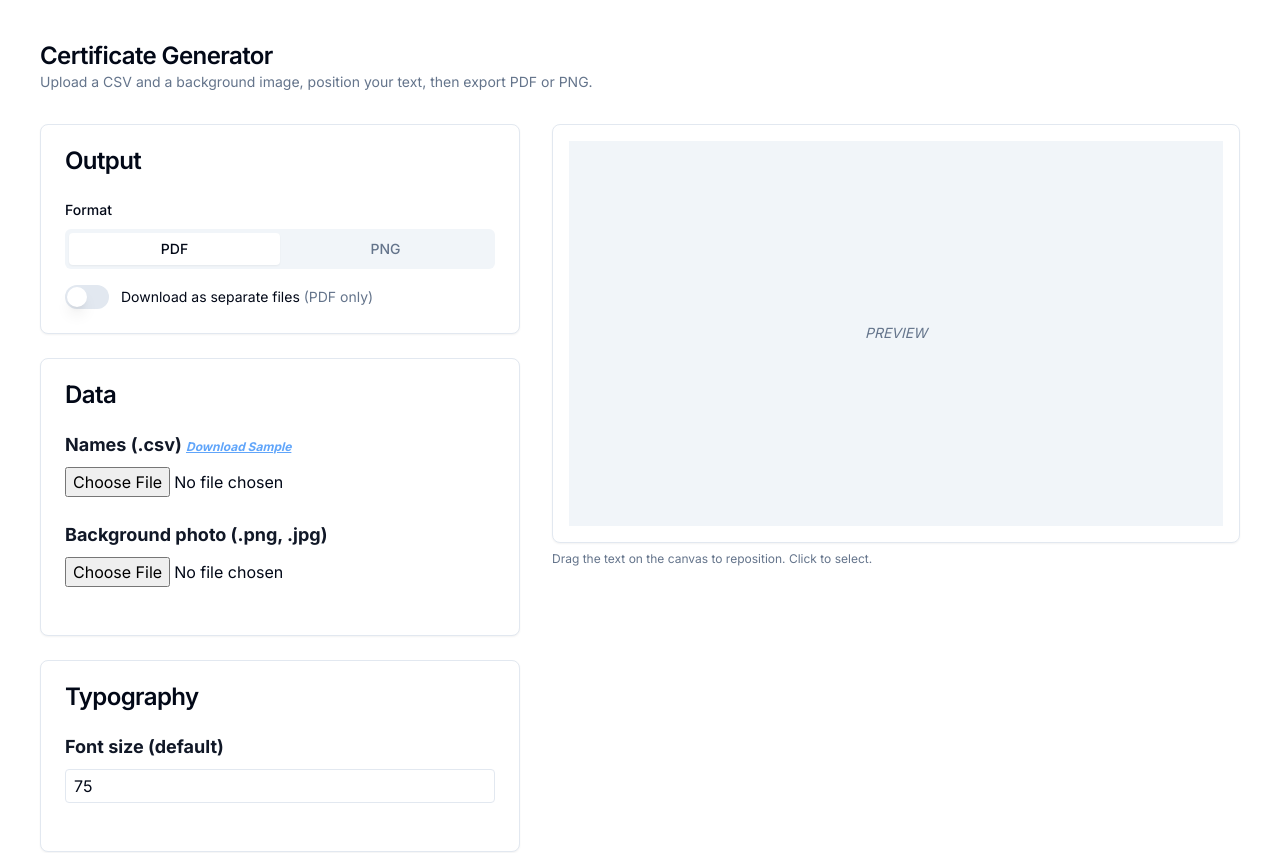
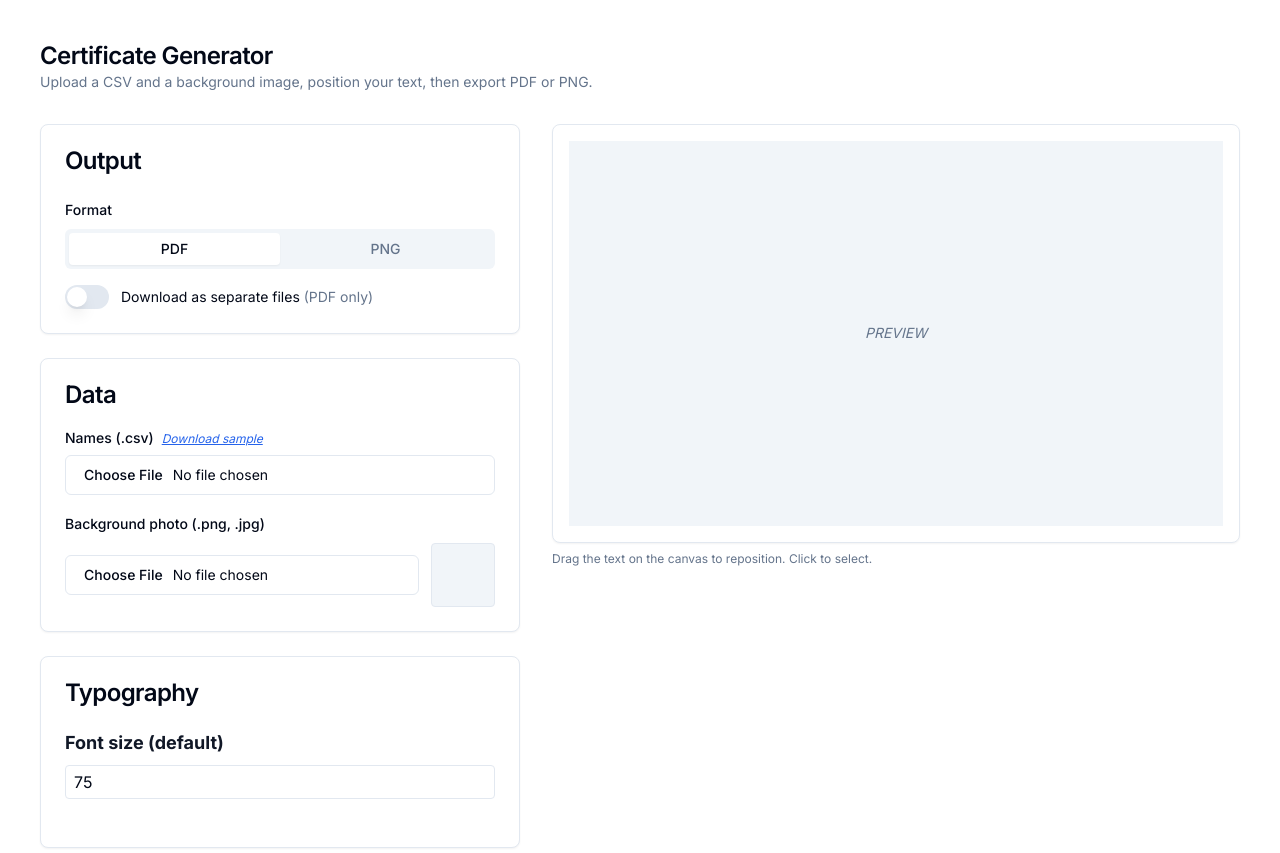
Before and after one commit to jrga03/cert-generator, a Next.js app: page / in a window 1280 px wide. Shown: the top 853 px of the page. Built offline with nearby package versions, Linux system fonts and the light colour scheme.

Commit message:
refactor: use shadcn Input and Select for data card

```diff
--- a/src/app/page.js
+++ b/src/app/page.js
@@ -15,6 +15,8 @@ import { Card, CardContent, CardHeader, CardTitle } from "@/components/ui/card";
 import { Tabs, TabsList, TabsTrigger } from "@/components/ui/tabs";
 import { Switch } from "@/components/ui/switch";
 import { Label } from "@/components/ui/label";
+import { Input } from "@/components/ui/input";
+import { Select, SelectContent, SelectItem, SelectTrigger, SelectValue } from "@/components/ui/select";
 import { loadSettings, saveSettings, migrateLoadedSettings } from "@/utils/persistence";
 import { updateElement as updateElementHelper, parseCertCsv } from "@/utils/elements";
 
@@ -314,67 +316,56 @@ export default function Home() {
             <Card>
               <CardHeader><CardTitle>Data</CardTitle></CardHeader>
               <CardContent className="space-y-4">
-                <Field
-                  label={
-                    <div>
-                      <label htmlFor="names">Names (.csv) </label>
-                      <a
-                        className="text-xs text-blue-400 underline italic"
-                        href="/sample_names.csv"
-                        download
-                      >
-                        Download Sample
+                <div className="space-y-2">
+                  <div className="flex items-baseline gap-2">
+                    <Label htmlFor="names">Names (.csv)</Label>
+                    <a className="text-xs text-primary underline italic" href="/sample_names.csv" download>
+                      Download sample
                     </a>
                   </div>
-                  }
-                >
-                  <input
-                    id="names"
-                    name="names"
-                    type="file"
-                    accept=".csv"
-                    required
-                    onChange={onChangeCsv}
-                  />
-                  {csvError && <p className="mt-1 text-sm text-red-600">{csvError}</p>}
-                </Field>
+                  <Input id="names" name="names" type="file" accept=".csv" required onChange={onChangeCsv} />
+                  {csvError && <p className="text-sm text-destructive">{csvError}</p>}
+                </div>
 
-                <div className="flex flex-row gap-4">
-                  <Field label="Background photo (.png, .jpg)" labelFor="bgPhoto">
-                    <input
+                <div className="space-y-2">
+                  <Label htmlFor="bgPhoto">Background photo (.png, .jpg)</Label>
+                  <div className="flex items-center gap-3">
+                    <Input
                       id="bgPhoto"
                       name="bgPhoto"
                       type="file"
                       accept=".png, .jpg"
                       required
                       onChange={onChangeBgPhoto}
+                      className="flex-1"
                     />
-                  </Field>
-
-                  <div className="w-20 h-20">
+                    <div className="w-16 h-16 rounded border bg-muted overflow-hidden flex-shrink-0">
                       {bgPhoto && <img className="w-full h-full object-contain" src={bgPhoto} alt="" />}
+                    </div>
                   </div>
                 </div>
 
                 {csvRows && csvRows.length > 0 && (
-                  <Field label="Preview row" labelFor="previewRow">
-                    <select
-                      id="previewRow"
-                      className="border px-2 py-1 rounded"
-                      value={previewRowIndex}
-                      onChange={(e) => setPreviewRowIndex(Number(e.target.value))}
+                  <div className="space-y-2">
+                    <Label htmlFor="previewRow">Preview row</Label>
+                    <Select
+                      value={String(previewRowIndex)}
+                      onValueChange={(v) => setPreviewRowIndex(Number(v))}
                     >
+                      <SelectTrigger id="previewRow"><SelectValue /></SelectTrigger>
+                      <SelectContent>
                         {csvRows.map((row, i) => {
                           const label = row.filter(Boolean).join(" — ");
                           const truncated = label.length > 60 ? label.slice(0, 57) + "…" : label;
                           return (
-                          <option key={i} value={i}>
+                            <SelectItem key={i} value={String(i)}>
                               {truncated || `Row ${i + 1}`}
-                          </option>
+                            </SelectItem>
                           );
                         })}
-                    </select>
-                  </Field>
+                      </SelectContent>
+                    </Select>
+                  </div>
                 )}
               </CardContent>
             </Card>
```
Lines whose indentation alone changed are shown as unchanged.
